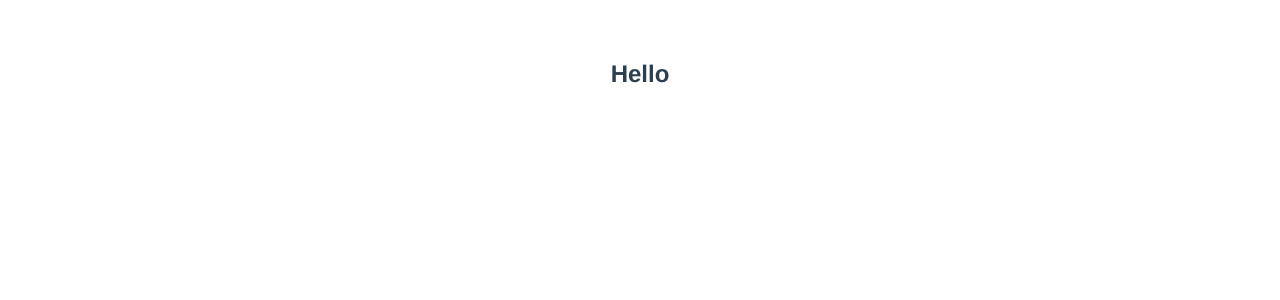
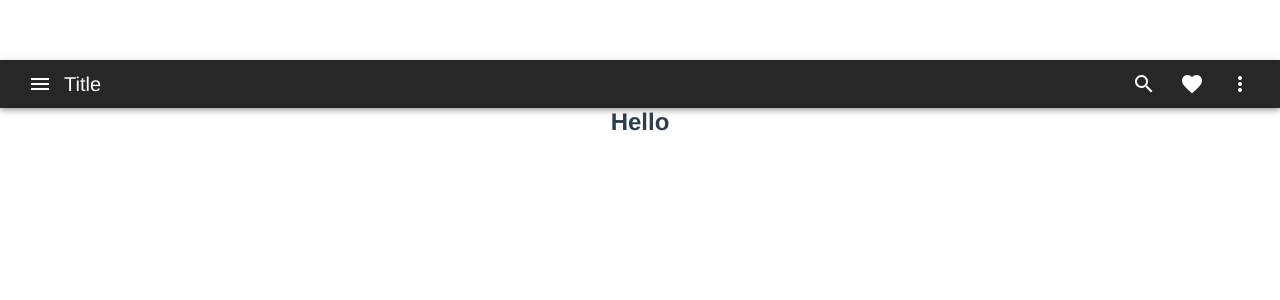
Before and after one commit to Spec163/auth-test-vue, a Vue app: page / in a window 1280 px wide. Shown: the top 300 px of the page. Built offline with nearby package versions, Linux system fonts and the light colour scheme.

Commit message:
Add Vutify

```diff
--- a/public/index.html
+++ b/public/index.html
@@ -5,6 +5,8 @@
     <meta http-equiv="X-UA-Compatible" content="IE=edge">
     <meta name="viewport" content="width=device-width,initial-scale=1.0">
     <link rel="icon" href="<%= BASE_URL %>favicon.ico">
+    <link href='https://fonts.googleapis.com/css?family=Roboto:100,300,400,500,700,900|Material+Icons' rel="stylesheet">
+    <link href="https://cdn.jsdelivr.net/npm/@mdi/font@5.x/css/materialdesignicons.min.css" rel="stylesheet">
     <title><%= htmlWebpackPlugin.options.title %></title>
   </head>
   <body>
--- a/src/App.vue
+++ b/src/App.vue
@@ -1,5 +1,25 @@
 <template>
   <div id="app">
+    <v-toolbar dense color="deep-purple accent-4" dark>
+      <v-app-bar-nav-icon></v-app-bar-nav-icon>
+
+      <v-toolbar-title>Title</v-toolbar-title>
+
+      <v-spacer></v-spacer>
+
+      <v-btn icon>
+        <v-icon>mdi-magnify</v-icon>
+      </v-btn>
+
+      <v-btn icon>
+        <v-icon>mdi-heart</v-icon>
+      </v-btn>
+
+      <v-btn icon>
+        <v-icon>mdi-dots-vertical</v-icon>
+      </v-btn>
+    </v-toolbar>
+
     <h2> Hello </h2>
     <div class="container">
       <router-view />
@@ -8,7 +28,6 @@
 </template>
 
 <script>
-
 
   export default {
     name: 'App',
@@ -35,4 +54,10 @@ export default {
     color: #2c3e50;
     margin-top: 60px;
   }
+  .font-size {
+    font-size: 110%;
+  }
+  .navigate-btn {
+    color: #6200ea;
+  }
 </style>
--- a/src/main.js
+++ b/src/main.js
@@ -1,16 +1,20 @@
 import Vue from 'vue'
+import Vuetify from 'vuetify'
 import App from './App.vue'
 import { router } from './router/router'
 import store from './store'
+import 'vuetify/dist/vuetify.min.css'
 
 import Vuex from 'vuex'
 
 Vue.config.productionTip = false
 
+Vue.use(Vuetify)
 Vue.use(Vuex)
 
 new Vue({
   router,
   store,
   render: h => h(App),
+  vuetify: new Vuetify({})
 }).$mount('#app')
```
Also changed, not shown: package.json (+6 -1 lines), 10 other files (tests, documents, lock files or other folders). Lines whose indentation alone changed are shown as unchanged.
